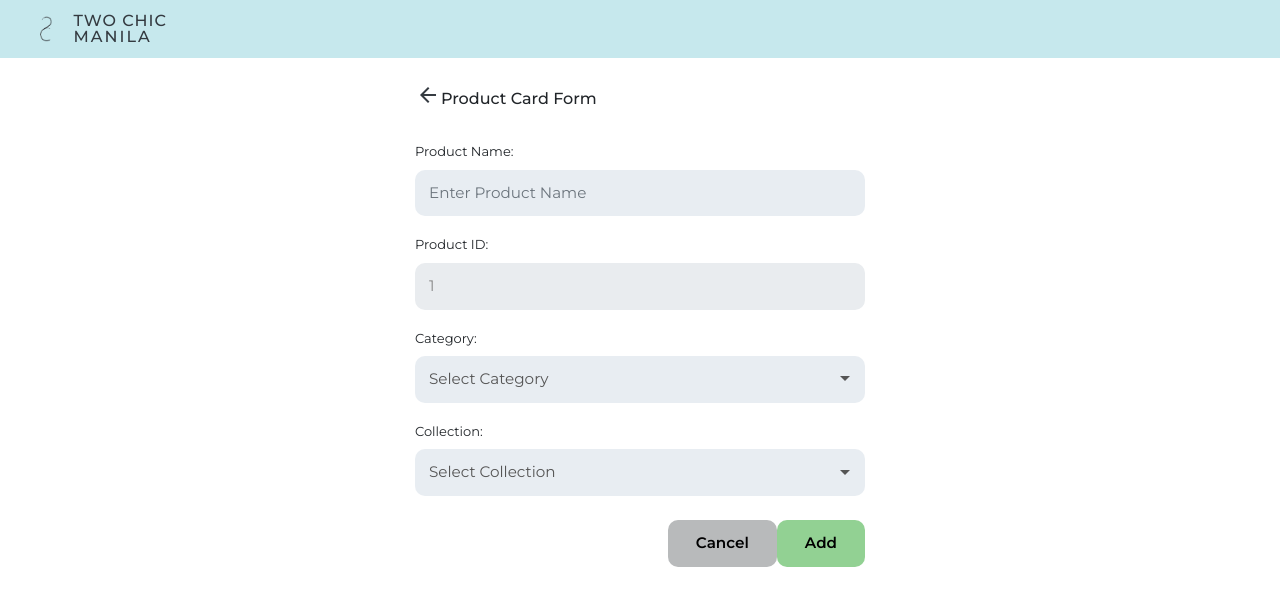
After one commit to ndrch18/Rajac-Solutions, a Django app: template TwoChic/system_app/templates/system_app/owner_add_product.html in a window 1280 px wide. The commit adds this page. Shown: the top 606 px of the page. Run offline with Django 5.2, Linux system fonts and the light colour scheme; the template is opened without the code that fills it: values that come from a table or form of the project are taken from there, most other values are stand-ins (such as "Sample title", 1, 10 or a date in 2020); some libraries are stand-ins or nearby versions.

Commit message:
Add product home

```diff
--- a/TwoChic/system_app/forms.py
+++ b/TwoChic/system_app/forms.py
@@ -39,3 +39,24 @@ class RawMaterialForm(forms.ModelForm):
             self.fields["material_unit"].queryset = MaterialUnit.objects.filter(
                 category=self.instance.material_category
             ).order_by("unit_name")
+from .models import Product, ProductCategory, ProductCollection
+
+class ProductForm(forms.ModelForm):
+    class Meta:
+        model = Product
+        fields = ['product_name', 'product_category', 'product_collection']
+
+    def __init__(self, *args, **kwargs):
+        super().__init__(*args, **kwargs)
+        self.fields['product_name'].widget.attrs.update({
+            'class': 'form-control custom-input',
+            'placeholder': 'Enter Product Name',
+        })
+        self.fields['product_category'].choices = [('', 'Select Category')] + list(ProductCategory.choices)
+        self.fields['product_category'].widget.attrs.update({
+            'class': 'form-select custom-input',
+        })
+        self.fields['product_collection'].choices = [('', 'Select Collection')] + list(ProductCollection.choices)
+        self.fields['product_collection'].widget.attrs.update({
+            'class': 'form-select custom-input',
+        })
--- a/TwoChic/system_app/models.py
+++ b/TwoChic/system_app/models.py
@@ -53,3 +53,33 @@ class RawMaterial(models.Model):
 
     def __str__(self):
         return self.material_name
+
+class ProductCategory(models.TextChoices):
+    TOPS = 'tops', 'Tops'
+    BOTTOMS = 'bottoms', 'Bottoms'
+    DRESSES = 'dresses', 'Dresses'
+    OUTERWEAR = 'outerwear', 'Outerwear'
+    SETS = 'sets', 'Sets'
+
+class ProductCollection(models.TextChoices):
+    SUMMER = 'summer', 'Summer'
+    RESORT = 'resort', 'Resort'
+    HOLIDAY = 'holiday', 'Holiday'
+    SPRING = 'spring', 'Spring'
+    FALL = 'fall', 'Fall'
+
+class Product(models.Model):
+    product_id = models.CharField(max_length=10, unique=True, editable=False)
+    product_name = models.CharField(max_length=100)
+    product_category = models.CharField(max_length=20, choices=ProductCategory.choices)
+    product_collection = models.CharField(max_length=20, choices=ProductCollection.choices)
+
+    def save(self, *args, **kwargs):
+        if not self.product_id:
+            last = Product.objects.order_by('-id').first()
+            next_num = (last.id + 1) if last else 1
+            self.product_id = f'#{next_num:05d}'
+        super().save(*args, **kwargs)
+
+    def __str__(self):
+        return f"{self.product_id} – {self.product_name}"
--- /dev/null
+++ b/TwoChic/system_app/templates/system_app/owner_add_product.html
@@ -0,0 +1,97 @@
+{% extends 'system_app/base.html' %}
+{% load static %}
+
+{% block content %}
+<div class="container" style="max-width: 480px;">
+
+    <!-- Page title row -->
+    <div class="d-flex align-items-center mb-4 mt-2">
+        <a href="{% url 'owner_products' %}" class="btn btn-link p-0 text-dark me-3">
+            <span class="material-icons">arrow_back</span>
+        </a>
+        <h6 class="mb-0 fw-500">Product Card Form</h6>
+    </div>
+
+    <form method="POST" novalidate>
+        {% csrf_token %}
+
+        <!-- Product Name -->
+        <div class="mb-3">
+            <label class="form-label fw-semibold" style="font-size:13px;">Product Name:</label>
+            <input type="text" name="product_name" class="form-control custom-input"
+                   placeholder="Enter Product Name"
+                   value="{{ form.product_name.value|default:'' }}">
+            {% if form.product_name.errors %}
+                <div class="text-danger" style="font-size:12px; margin-top:4px;">{{ form.product_name.errors.0 }}</div>
+            {% endif %}
+        </div>
+
+        <!-- Product ID (read-only, auto-generated) -->
+        <div class="mb-3">
+            <label class="form-label fw-semibold" style="font-size:13px;">Product ID:</label>
+            <input type="text" class="form-control custom-input"
+                   value="{{ next_product_id }}" readonly
+                   style="color:#888; cursor:not-allowed;">
+        </div>
+
+        <!-- Category -->
+        <div class="mb-3">
+            <label class="form-label fw-semibold" style="font-size:13px;">Category:</label>
+            <select name="product_category" class="form-select custom-input">
+                <option value="">Select Category</option>
+                {% for value, label in form.fields.product_category.choices %}
+                    {% if value %}
+                        <option value="{{ value }}"
+                            {% if form.product_category.value == value %}selected{% endif %}>
+                            {{ label }}
+                        </option>
+                    {% endif %}
+                {% endfor %}
+            </select>
+            {% if form.product_category.errors %}
+                <div class="text-danger" style="font-size:12px; margin-top:4px;">{{ form.product_category.errors.0 }}</div>
+            {% endif %}
+        </div>
+
+        <!-- Collection -->
+        <div class="mb-4">
+            <label class="form-label fw-semibold" style="font-size:13px;">Collection:</label>
+            <select name="product_collection" class="form-select custom-input">
+                <option value="">Select Collection</option>
+                {% for value, label in form.fields.product_collection.choices %}
+                    {% if value %}
+                        <option value="{{ value }}"
+                            {% if form.product_collection.value == value %}selected{% endif %}>
+                            {{ label }}
+                        </option>
+                    {% endif %}
+                {% endfor %}
+            </select>
+            {% if form.product_collection.errors %}
+                <div class="text-danger" style="font-size:12px; margin-top:4px;">{{ form.product_collection.errors.0 }}</div>
+            {% endif %}
+        </div>
+
+        {% if message %}
+            <div class="alert alert-danger text-center" style="font-size:13px;">{{ message }}</div>
+        {% endif %}
+
+        <!-- Action buttons -->
+        <div class="d-flex justify-content-end gap-3 mt-2 mb-4">
+            <a href="{% url 'owner_products' %}" class="cancel-btn"
+               style="padding:12px 28px; border-radius:10px; border:none;
+                      background:#b8babb; color:#000; font-weight:600;
+                      font-size:0.95rem; text-decoration:none; display:inline-block;">
+                Cancel
+            </a>
+            <button type="submit"
+                    style="padding:12px 28px; border-radius:10px; border:none;
+                           background:#92d193; color:#000; font-weight:600;
+                           font-size:0.95rem; cursor:pointer;">
+                Add
+            </button>
+        </div>
+
+    </form>
+</div>
+{% endblock %}
--- a/TwoChic/system_app/templates/system_app/owner_home.html
+++ b/TwoChic/system_app/templates/system_app/owner_home.html
@@ -54,7 +54,7 @@
 
         <!-- PRODUCTS -->
         <div class="col-6 col-md-4 mb-4">
-            <a href="#" class="dashboard-card text-dark text-decoration-none">
+            <a href="{% url 'owner_products' %}" class="dashboard-card text-dark text-decoration-none">
                 <div class="card h-100 shadow-lg">
                     <div class="card-body d-flex flex-column justify-content-center align-items-center py-4">
                         <div class="dashboard-icon-wrap mb-3">
--- a/TwoChic/system_app/urls.py
+++ b/TwoChic/system_app/urls.py
@@ -1,19 +1,3 @@
-"""
-URL configuration for TwoChic project.
-
-The `urlpatterns` list routes URLs to views. For more information please see:
-    https://docs.djangoproject.com/en/6.0/topics/http/urls/
-Examples:
-Function views
-    1. Add an import:  from my_app import views
-    2. Add a URL to urlpatterns:  path('', views.home, name='home')
-Class-based views
-    1. Add an import:  from other_app.views import Home
-    2. Add a URL to urlpatterns:  path('', Home.as_view(), name='home')
-Including another URLconf
-    1. Import the include() function: from django.urls import include, path
-    2. Add a URL to urlpatterns:  path('blog/', include('blog.urls'))
-"""
 from django.contrib import admin
 from django.urls import path
 from . import views
@@ -23,11 +7,15 @@ urlpatterns = [
     path('', views.login_view, name='login'),
     path('login_view/', views.login_view, name='login'),
     path('logout/', views.logout_view, name='logout'),
-    path("change-password/", views.change_password_view, name="change_password"),
+    path('change-password/', views.change_password_view, name='change_password'),
 
     path('owner/', views.owner_homepage, name='owner_homepage'),
+    path('owner/products/', views.owner_products, name='owner_products'),
+    path('owner/products/add/', views.owner_add_product, name='owner_add_product'),
+    path('owner/products/list/', views.owner_products_list, name='owner_products_list'),
+
     path('prodman/', views.prodman_homepage, name='prodman_homepage'),
     path('prodman_matinv/', views.prodman_matinv, name='prodman_matinv'),
-    path("prodman/matinv/<int:pk>/edit/", views.edit_raw_material, name="edit_raw_material"),
-    path("prodman/matinv/<int:pk>/delete/", views.delete_raw_material, name="delete_raw_material"),
+    path('prodman/matinv/<int:pk>/edit/', views.edit_raw_material, name='edit_raw_material'),
+    path('prodman/matinv/<int:pk>/delete/', views.delete_raw_material, name='delete_raw_material'),
 ]
```
Also changed, not shown: TwoChic/system_app/templates/system_app/owner_products.html (added, +66 -0 lines), TwoChic/system_app/templates/system_app/owner_products_list.html (added, +53 -0 lines), TwoChic/system_app/views.py (+60 -0 lines), TwoChic/TwoChic/settings.py (line endings or trailing spaces), TwoChic/db.sqlite3, TwoChic/system_app/migrations/0006_product.py (added).
